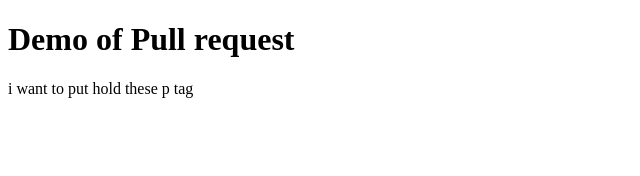
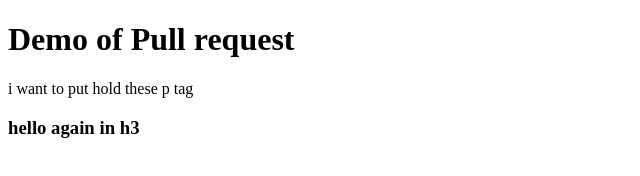
Before and after one commit to Yadav97/web, a plain HTML site: page index.html in a window 1280 px wide. Shown: the whole page, without its empty margins (0-640 px from the left). Drawn offline with Linux system fonts and the light colour scheme.

Commit message:
h3 added

```diff
--- a/index.html
+++ b/index.html
@@ -10,6 +10,7 @@
 
     <!--now we add this for staging area and restore from it -->
     <p>i want to put hold these p tag</p>
+    <h3>hello again in h3 </h3>
 
 </body>
 
```
